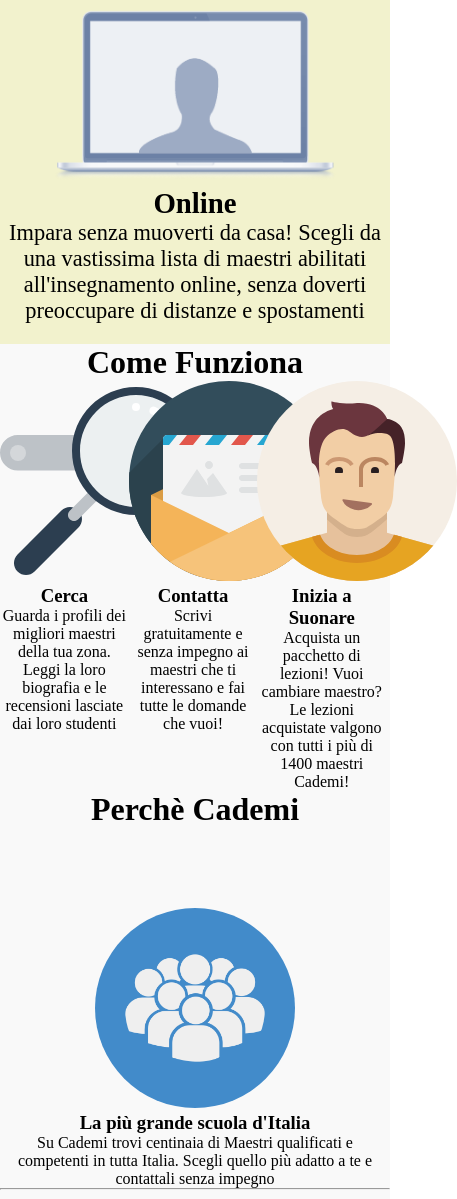
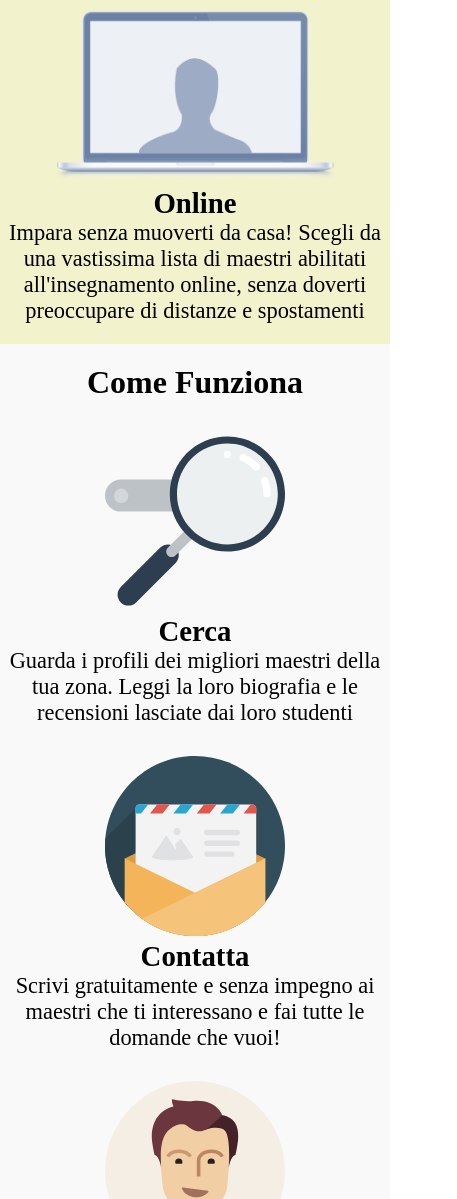
Before and after one commit to Vituz/html-css-resp-wannabe-12bool, a plain HTML site: page index.html in a window 390 px wide. Shown: the part 409-1608 px from the top of the page, 457 px wide, since content can reach past the window. Drawn offline with Linux system fonts and the light colour scheme.

Commit message:
Complete div steps

```diff
--- a/assets/css/framework.css
+++ b/assets/css/framework.css
@@ -31,6 +31,16 @@
     float: left;
 }
 
+/* UTILITY */
+.mrbot_20{
+    margin-bottom: 20px;
+}
+
+.mrtop_20{
+    padding-top: 20px;
+}
+/* /UTILITY */
+
 /* Da 0 a 767px */
 
 @media screen and (max-width: 767px) {
@@ -40,22 +50,20 @@
         background-color: #F2F2CD;
     }
 
-    #lezioni img{
+    #lezioni img, #steps img{
         height: 180px;
         margin-top: 30px;
       }
 
-      #lezioni h3{
+      #lezioni h3, #steps h3{
         font-size: 1.8rem;
       }
 
-      #lezioni p{
+      #lezioni p, #steps p{
         font-size: 1.4rem;
       }
 
-      #lezioni p:last-child{
-          margin-bottom: 20px;
-      }
+
 
     /* COLUMNS XS */
     .col-xs-1{
@@ -159,6 +167,10 @@
 
 /* Da 768 a 991px */
 @media screen and (min-width: 768px) and (max-width: 991px) {
+
+    #steps div:last-child{
+        margin-top: 40px;
+    }
 
     /* COLUMNS MD */
     .col-md-1{
--- a/index.html
+++ b/index.html
@@ -18,55 +18,59 @@
   <div id="lezioni" class="container">
     <div class="row bg_green">
 
-      <h1>Lezioni dove vuoi tu</h1>
+      <h1 class="mrtop_20">Lezioni dove vuoi tu</h1>
 
       <div class="col-xs-12 col-md-6">
-
         <img src="img/icon/maps.png" alt="">
         <h3>A casa tua</h3>
         <p>
           Scegli il tuo maestro preferito e prenota la prima lezione a casa tua, a casa del maestro o nel suo studio
         </p>
-
-
       </div>
 
       <div class="col-xs-12 col-md-6">
-
         <img src="img/icon/screen.png" alt="">
         <h3>Online</h3>
-        <p>
+        <p class="mrbot_20">
           Impara senza muoverti da casa! Scegli da una vastissima lista di maestri abilitati all'insegnamento online,
           senza doverti preoccupare di distanze e spostamenti
         </p>
-
-
       </div>
 
     </div>
   </div>
-  </div>
 
   <div id="steps" class="container grey">
     <div class="row">
-      <h1>Come Funziona</h1>
-      <div class="left">
+      <h1 class="mrtop_20">Come Funziona</h1>
+
+      <div class="col-xs-12 col-md-6">
         <img src="img/search.svg" alt="">
         <h3>Cerca</h3>
-        Guarda i profili dei migliori maestri della tua zona. Leggi la loro biografia e le recensioni lasciate dai loro
-        studenti
+        <p>
+          Guarda i profili dei migliori maestri della tua zona. Leggi la loro biografia e le recensioni lasciate dai
+          loro studenti
+        </p>
       </div>
-      <div class="central">
+
+      <div class="col-xs-12 col-md-6">
         <img src="img/letter.svg" alt="">
         <h3>Contatta</h3>
-        Scrivi gratuitamente e senza impegno ai maestri che ti interessano e fai tutte le domande che vuoi!
+        <p>
+          Scrivi gratuitamente e senza impegno ai maestri che ti interessano e fai tutte le domande che vuoi!
+        </p>
       </div>
-      <div class="right">
+
+      <div class="col-xs-12 col-md-12">
         <img src="img/male.svg" alt="">
         <h3>Inizia a Suonare</h3>
-        Acquista un pacchetto di lezioni! Vuoi cambiare maestro? Le lezioni acquistate valgono con tutti i più di 1400
-        maestri Cademi!
+        <p class="mrbot_20">
+          Acquista un pacchetto di lezioni! Vuoi cambiare maestro? Le lezioni acquistate valgono con tutti i più di 1400
+          maestri Cademi!
+        </p>
       </div>
+
+
     </div>
   </div>
 
```
